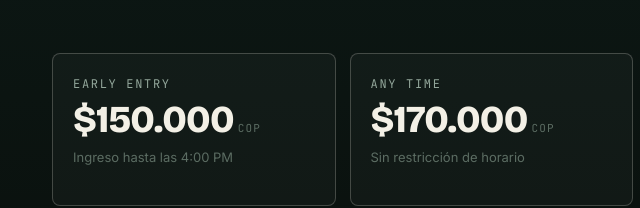
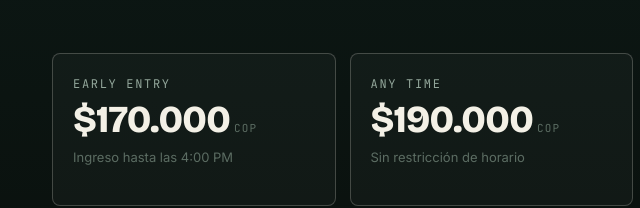
Before and after one commit to solucionestechnics2026/onefestival, a plain HTML site: page index.html in a window 1280 px wide. Shown: the part 1208-1416 px from the top of the page, 0-640 px from the left. Drawn offline with nearby package versions, Linux system fonts and the light colour scheme.

Commit message:
Update index.html

```diff
--- a/index.html
+++ b/index.html
@@ -752,12 +752,12 @@
       <div class="tier-grid reveal" role="group" aria-label="Tipos de boleta">
         <button type="button" class="tier" aria-pressed="false" data-name="Early Entry" data-price="$150.000">
           <span class="tier-name">Early Entry</span>
-          <span class="tier-price">$150.000<small>COP</small></span>
+          <span class="tier-price">$170.000<small>COP</small></span>
           <span class="tier-note">Ingreso hasta las 4:00 PM</span>
         </button>
         <button type="button" class="tier" aria-pressed="false" data-name="Any Time" data-price="$170.000">
           <span class="tier-name">Any Time</span>
-          <span class="tier-price">$170.000<small>COP</small></span>
+          <span class="tier-price">$190.000<small>COP</small></span>
           <span class="tier-note">Sin restricción de horario</span>
         </button>
         <button type="button" class="tier" aria-pressed="false" data-name="Zona One" data-price="$300.000">
```
